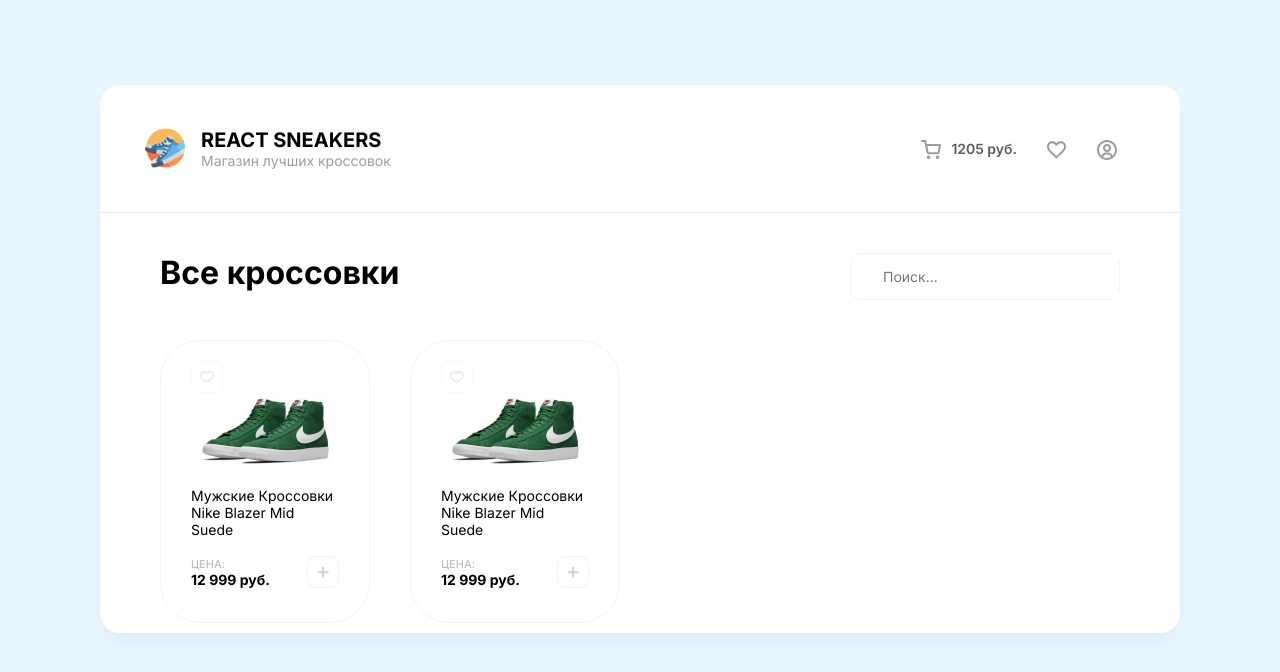
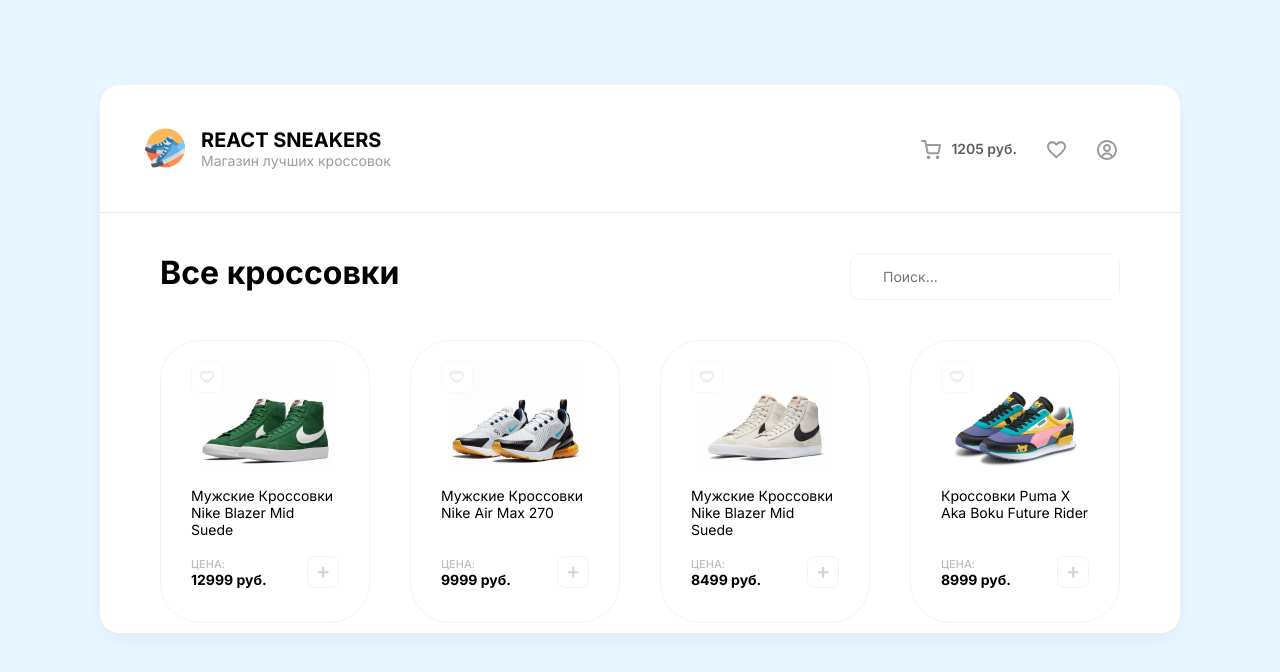
Before and after one commit to LivingstoneDoc/react-sneakers-shop, a JavaScript app: page / in a window 1280 px wide. Shown: the top 672 px of the page. Built offline with nearby package versions, Linux system fonts and the light colour scheme; the HTML template or start-up script is replaced by a standard one.

Commit message:
feat: add props

```diff
--- a/src/App.js
+++ b/src/App.js
@@ -3,9 +3,11 @@
 import Card from "./components/Card";
 
 function App() {
-  const sneakersItemCardsArr = [
-    {name: "Мужские Кроссовки Nike Blazer Mid Suede", price: 12999},
-    {name: "Мужские Кроссовки Nike Air Max 270", price: 9999}
+  const sneakersCardsArr = [
+    {title: "Мужские Кроссовки Nike Blazer Mid Suede", price: 12999, imgUrl: "./img/sneakers/sneakers1.png"},
+    {title: "Мужские Кроссовки Nike Air Max 270", price: 9999, imgUrl: "./img/sneakers/sneakers2.png"},
+    {title: "Мужские Кроссовки Nike Blazer Mid Suede", price: 8499, imgUrl: "./img/sneakers/sneakers3.png"},
+    {title: "Кроссовки Puma X Aka Boku Future Rider", price: 8999, imgUrl: "./img/sneakers/sneakers4.png"}
   ]
   return (
     <div className="wrapper">
@@ -20,7 +22,13 @@
           </div>
         </div>
         <div className="contentWrapper">
-          {sneakersItemCardsArr.map(arrItem => <Card />)}
+            {sneakersCardsArr.map(itemArr => (
+              <Card
+                title={itemArr.title}
+                price={itemArr.price}
+                imgUrl={itemArr.imgUrl}
+              />
+            ))}
         </div>
 
       </main>
@@ -29,13 +37,3 @@
 }
 
 export default App;
-
-
-
-
-
-
-const sneakersCardsArr = [
-  {name: "Мужские Кроссовки Nike Blazer Mid Suede", price: 12999},
-  {name: "Мужские Кроссовки Nike Air Max 270", price: 9999}
-]
--- a/src/components/Card.js
+++ b/src/components/Card.js
@@ -1,15 +1,15 @@
-function Card() {
+function Card(props) {
     return (
         <div className="contentItem">
             <div className="notFavouriteImg">
               <img src="./icon/main-content/favourites-inactive.svg" alt="Not favourite" />
             </div>
-            <img src="./img/sneakers/sneakers1.png" alt="sneakers img" className="sneakersImg" />
-            <p className="contentItemDescr">Мужские Кроссовки Nike Blazer Mid Suede</p>
+            <img src={props.imgUrl} alt="sneakers img" className="sneakersImg" />
+            <p className="contentItemDescr">{props.title}</p>
             <div className="contentItemBottom">
               <div className="price">
                 <p className="priceTitle">Цена:</p>
-                <p className="priceValue">12 999 руб.</p>
+                <p className="priceValue">{props.price} руб.</p>
               </div>
               <img src="./icon/main-content/cart-not-add.svg" alt="add cart" />
             </div>
```
